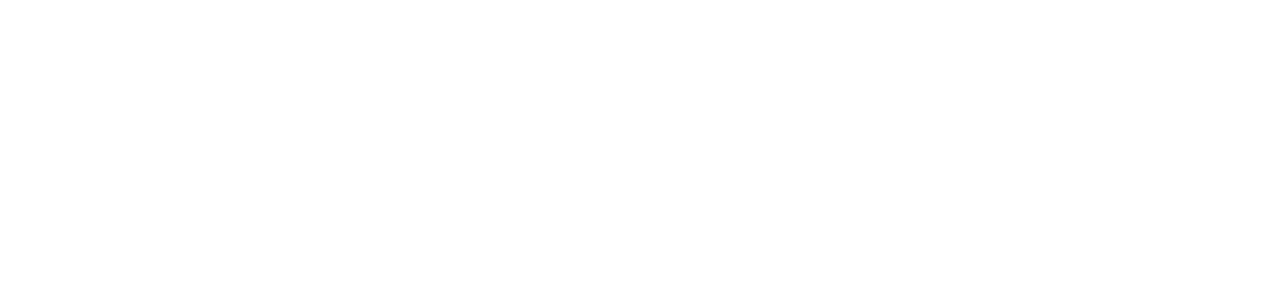
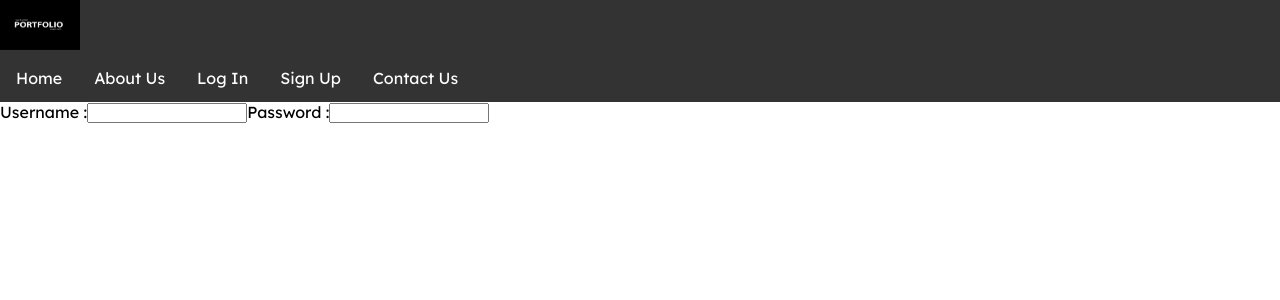
Before and after one commit to coderkabh/Show_My_Folio, a React (Create React App) app: page /sign-in in a window 1280 px wide. Shown: the top 300 px of the page. Built offline with nearby package versions, Linux system fonts and the light colour scheme.

Commit message:
added inputbox and password box for signin

```diff
--- a/src/Components/SignIn.jsx
+++ b/src/Components/SignIn.jsx
@@ -1,11 +1,39 @@
 import React from 'react';
 import ReactDOM from 'react-dom';
 import "../component-Styles/SignIn.css";
+import HeaderIndex from './HeaderIndex';
+import pic from '../assets/portfolio.jpg';
+import { Form } from 'react-bootstrap';
 
 function SignIn() {
     return(
         <>
+        <HeaderIndex
+        logo = {pic}
+        option1="Home"
+        link1 = "/"
+        option2="About Us"
+        link2 = "/about-us"
+        option3="Log In"
+        link3 = "#"
+        option4="Sign Up"
+        link4 = "/sign-up"
+        option5="Contact Us"
+        link5 = "/contact-us" />
 
+        {/* From here Form starts */}
+
+        <Form>
+            <div>
+                <label for="username">Username :</label>
+                <input type="textbox" for="username"></input>
+
+                <label for="password">Password :</label>
+                <input type="password" for="password"></input>
+
+
+            </div>
+        </Form>
         </>
     );
 }
```
